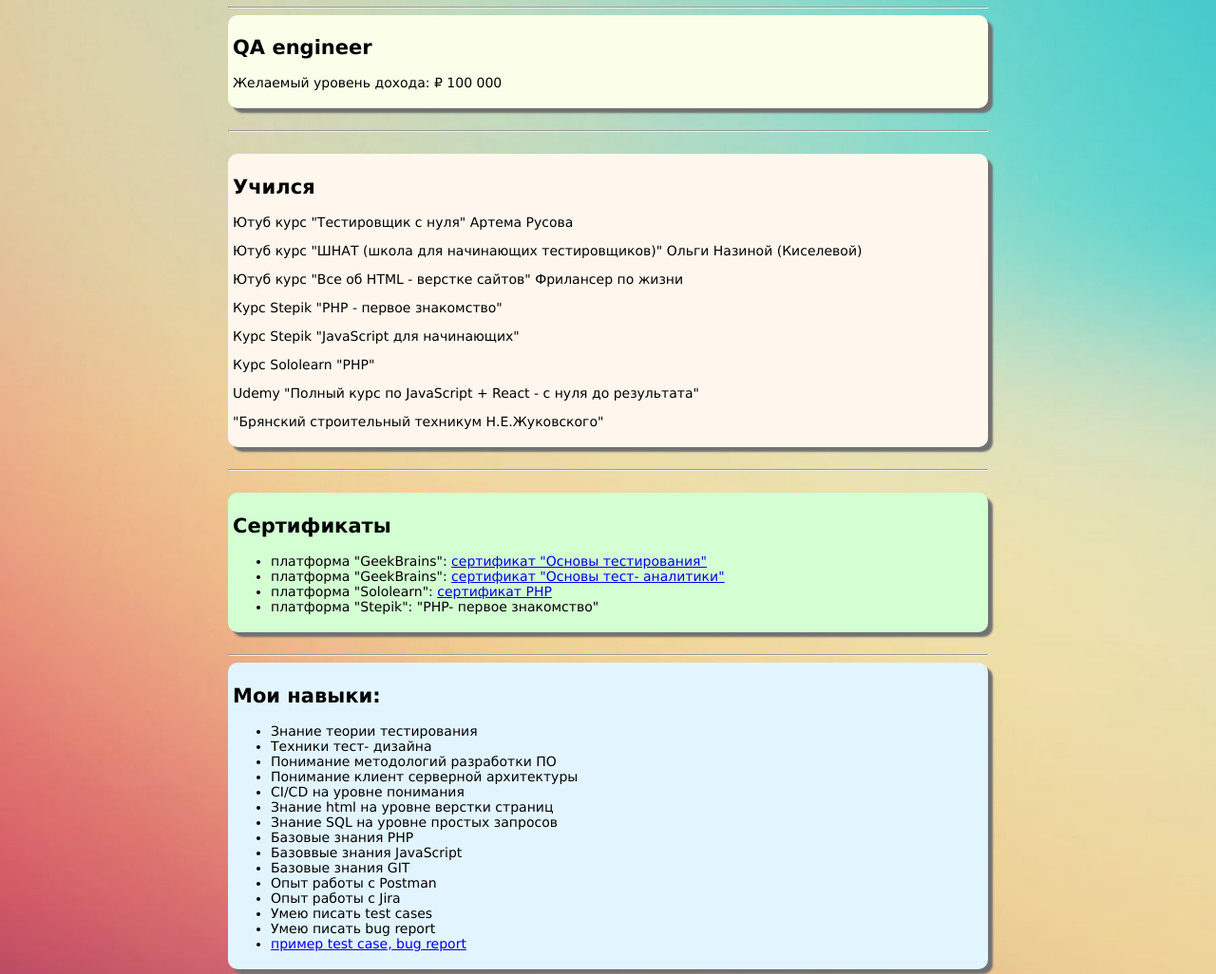
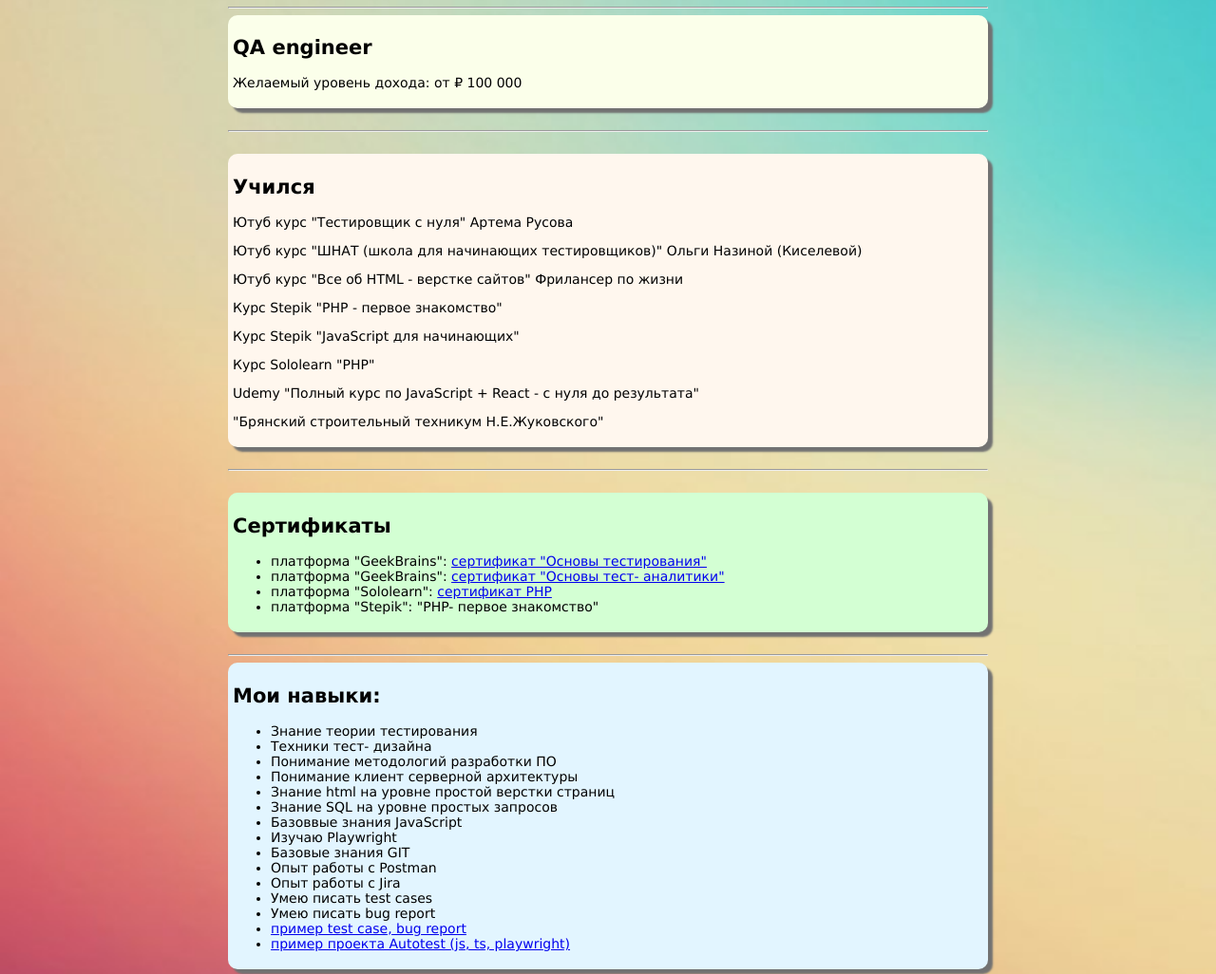
Before and after one commit to RudoiSergei/resume, a plain HTML site: page index.html in a window 1280 px wide. Shown: the part 243-1269 px from the top of the page at 95% size. Drawn offline with Linux system fonts and the light colour scheme.

Commit message:
Update index.html

```diff
--- a/index.html
+++ b/index.html
@@ -22,7 +22,7 @@
 
             <div class="money">
                 <h2><strong>QA engineer</strong></h2>
-                <p>Желаемый уровень дохода: ₽ 100 000</p>
+                <p>Желаемый уровень дохода: от ₽ 100 000</p>
             </div>
         <br>
 
@@ -63,17 +63,17 @@
                 <li>Техники тест- дизайна</li>
                 <li>Понимание методологий разработки ПО</li>
                 <li>Понимание клиент серверной архитектуры</li>
-                <li>CI/CD на уровне понимания</li>
-                <li>Знание html на уровне верстки страниц</li>
+                <li>Знание html на уровне простой верстки страниц</li>
                 <li>Знание SQL на уровне простых запросов</li>
-                <li>Базовые знания PHP</li>
                 <li>Базоввые знания JavaScript</li>
+                <li>Изучаю Playwright</li>
                 <li>Базовые знания GIT</li>
                 <li>Опыт работы с Postman</li>
                 <li>Опыт работы с Jira</li>
                 <li>Умею писать test cases</li>
                 <li>Умею писать bug report</li>
                 <li><a href="https://drive.google.com/drive/folders/1QH5B6tmrXFhj3PAKcGxDzLbDXRGk8wlE?usp=sharing">пример test case, bug report</a></li>
+                <li><a href="https://github.com/RudoiSergei/AutoTests_Playwright.git">пример проекта Autotest (js, ts, playwright)</a></li>
             </ul>
         </div>
 
```
